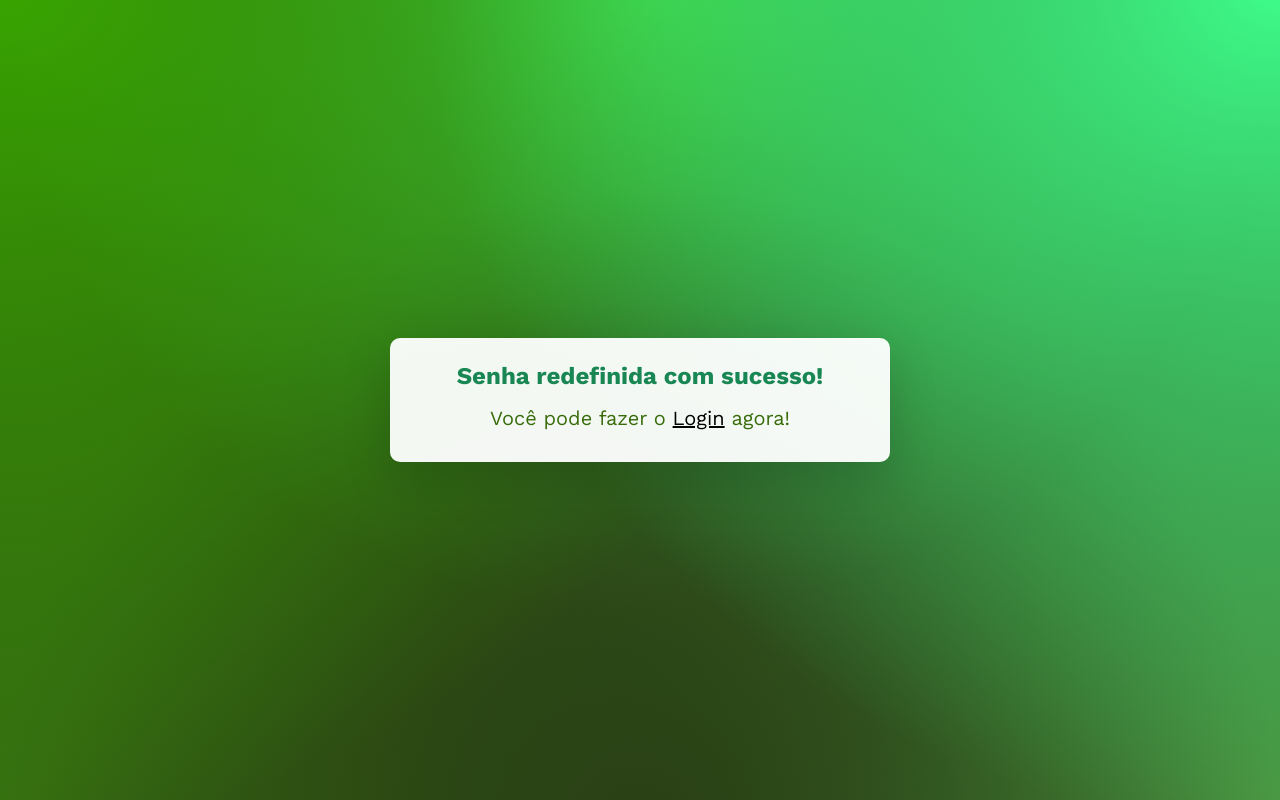
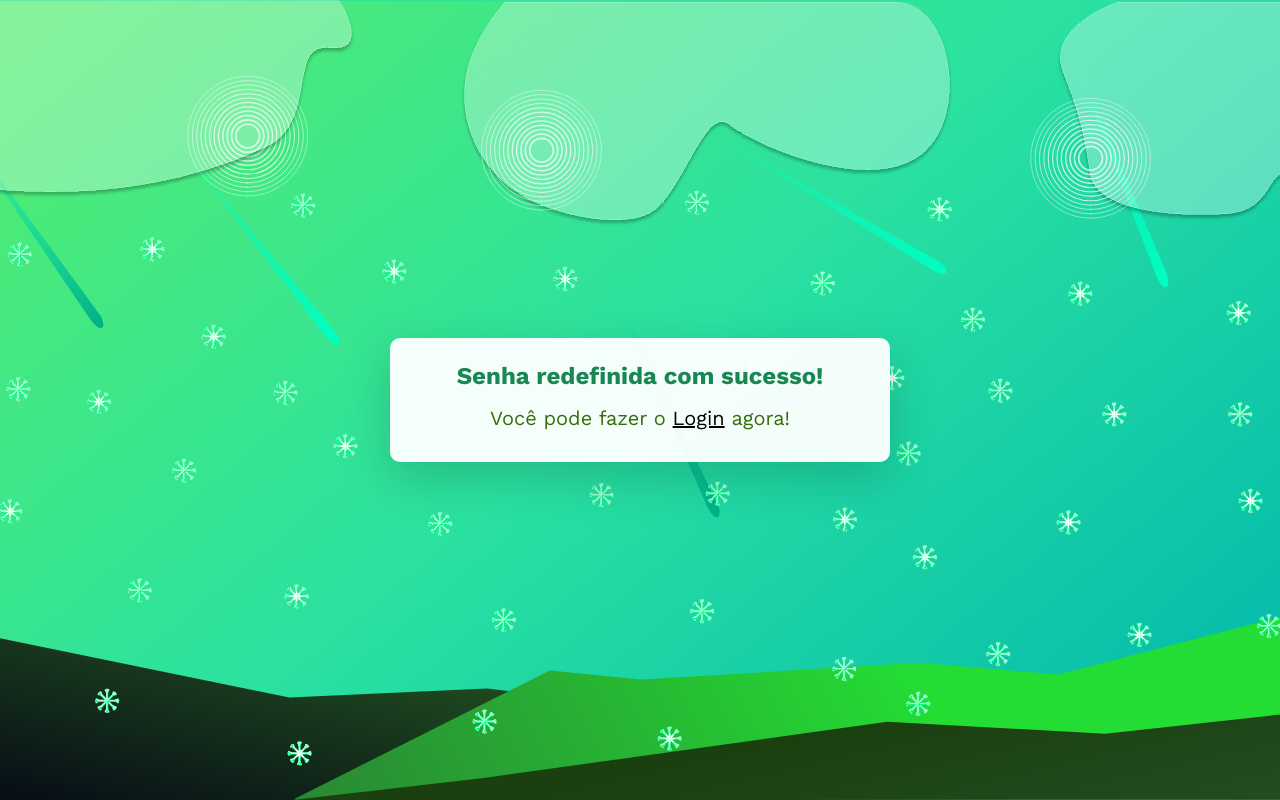
Before and after one commit to HielSaraiva/project-chronoair, a Django app: page /accounts/password_reset_complete/ in a window 1280 px wide. Run offline with Django 5.2, Linux system fonts and the light colour scheme; parts of the project's set-up code (start-up, migrations or seed data) failed here and were passed over; some libraries are stand-ins or nearby versions.

Commit message:
fix: consertando exibição ícone safari e alterando background - agora a logo do produto aparece na guia do navegador Safari - o background do app accounts foi refeito

```diff
--- a/ac_mm_system/accounts/static/css/all_accounts_style.css
+++ b/ac_mm_system/accounts/static/css/all_accounts_style.css
@@ -5,9 +5,10 @@
 }
 
 body {
-    background: url('../backgrounds/spectrum-gradient.svg') no-repeat center center fixed;
+    background: url('../backgrounds/background.svg') no-repeat center center fixed;
     background-size: cover;
-    color: #ffffff;
+    background-position: center center;
+    background-color: #2AE1A1;
     margin: 0;
     padding: 0;
     height: 100vh;
@@ -158,7 +159,7 @@ button {
     color: #38A700;
 }
 
-@media (max-width: 768px) {
+@media (max-width: 767px) {
     button {
         height: 50px;
         font-size: 20px;
--- a/ac_mm_system/accounts/templates/registration/base.html
+++ b/ac_mm_system/accounts/templates/registration/base.html
@@ -7,23 +7,29 @@
     <head>
         <meta charset="UTF-8" />
         <meta name="viewport" content="width=device-width, initial-scale=0.8" />
-        <link rel="stylesheet"
-              href="https://cdn.jsdelivr.net/npm/bootstrap-icons@1.13.1/font/bootstrap-icons.min.css">
-        <link rel="icon"
-              type="image/x-icon"
-              href="{% static 'icons/icon-air-conditioner2.svg' %}">
-        <link href="https://fonts.googleapis.com/css2?family=Work+Sans:wght@400;600;700&display=swap"
-              rel="stylesheet">
         <meta name="description"
               content="Sistema de Gerenciamento de Ar Condicionado - Login e Registro" />
         <meta name="keywords"
               content="ar condicionado, gerenciamento, login, registro" />
+        <link rel="stylesheet"
+              href="https://cdn.jsdelivr.net/npm/bootstrap-icons@1.13.1/font/bootstrap-icons.min.css">
+        <link rel="icon"
+              href="{% static 'icons/icon-air-conditioner2.png' %}"
+              sizes="32x32"
+              type="image/png">
+        <link rel="icon"
+              href="{% static 'icons/icon-air-conditioner2.svg' %}"
+              type="image/svg+xml">
+        <link rel="apple-touch-icon"
+              href="{% static 'icons/icon-air-conditioner2.png' %}">
+        <link href="https://fonts.googleapis.com/css2?family=Work+Sans:wght@400;600;700&display=swap"
+              rel="stylesheet">
+        <link rel="stylesheet" href="{% static 'css/all_accounts_style.css' %}" />
         <title>
             {% block title %}
                 Título
             {% endblock title %}
         </title>
-        <link rel="stylesheet" href="{% static 'css/all_accounts_style.css' %}" />
     </head>
     <body>
         <div class="main-content">
```
Also changed, not shown: ac_mm_system/accounts/static/backgrounds/background.svg (added).
